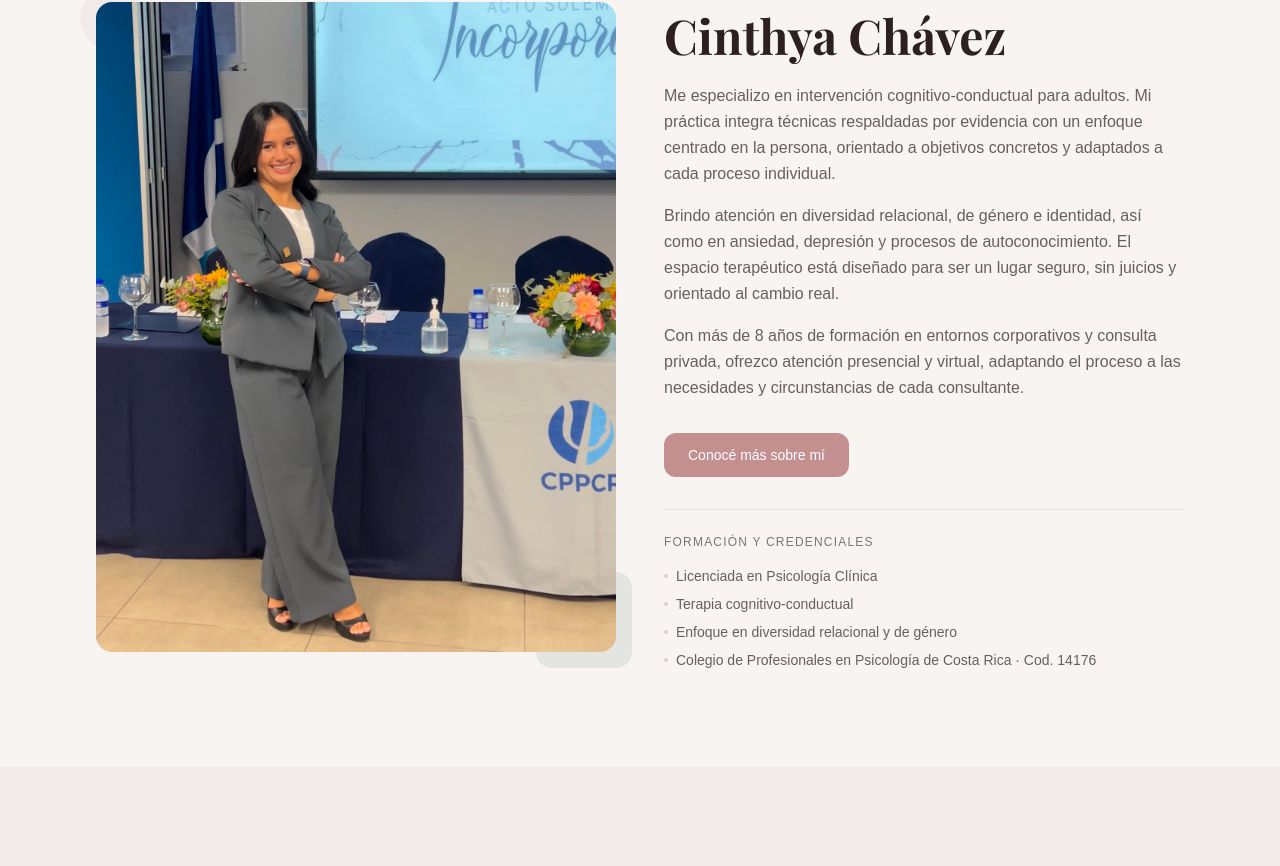
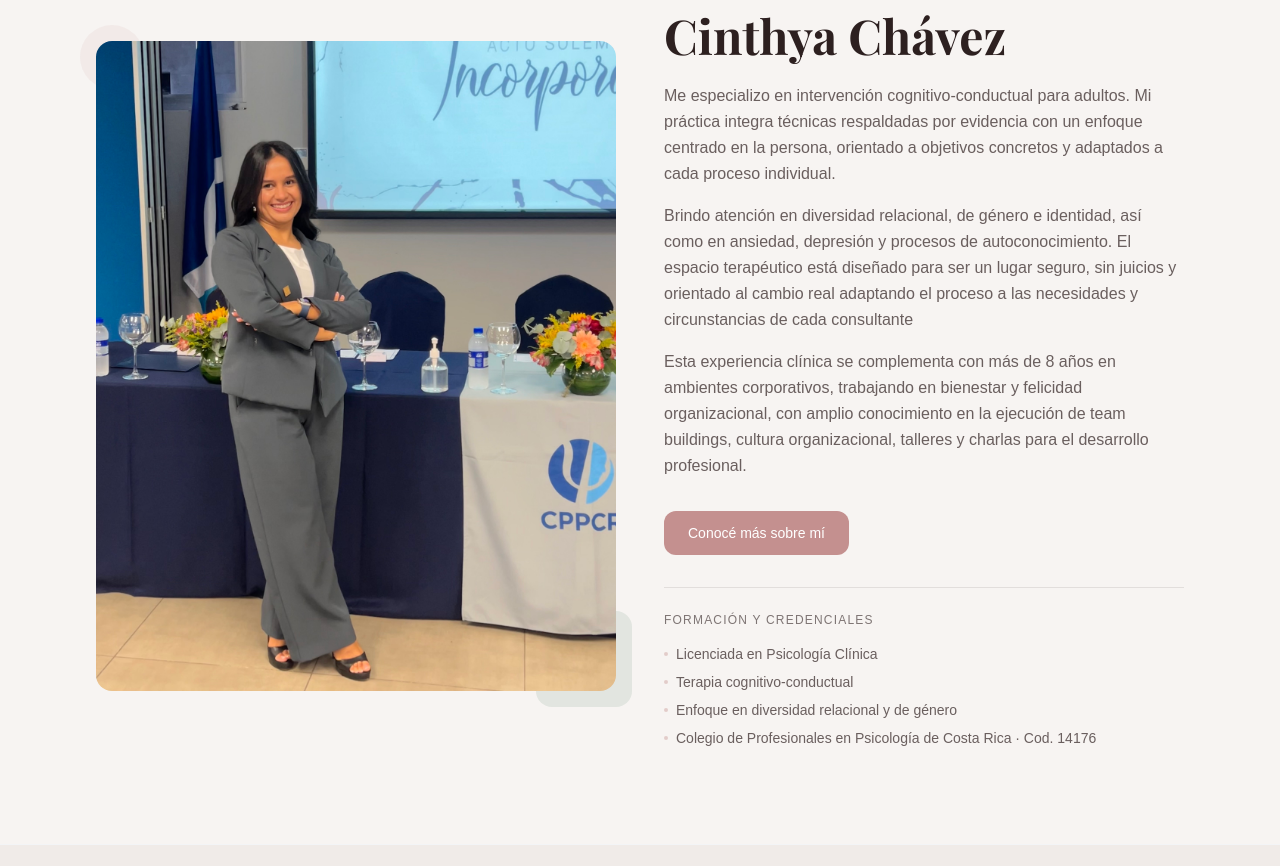
Before and after one commit to DannyV1992/sinapsis, a Next.js app: page / in a window 1280 px wide. Shown: the part 914-1780 px from the top of the page. Built offline with nearby package versions, Linux system fonts and the light colour scheme; no server answers; a web font is replaced by a local one.

Commit message:
About me

```diff
--- a/src/components/AboutSection.tsx
+++ b/src/components/AboutSection.tsx
@@ -43,12 +43,14 @@ export default function AboutSection() {
                 Brindo atención en diversidad relacional, de género e identidad,
                 así como en ansiedad, depresión y procesos de autoconocimiento.
                 El espacio terapéutico está diseñado para ser un lugar seguro,
-                sin juicios y orientado al cambio real.
+                sin juicios y orientado al cambio real adaptando el proceso a las
+                necesidades y circunstancias de cada consultante
               </p>
               <p className="text-foreground/70 leading-relaxed mb-8">
-                Con más de 8 años de formación en entornos corporativos y consulta privada, ofrezco
-                atención presencial y virtual, adaptando el proceso a las
-                necesidades y circunstancias de cada consultante.
+                Esta experiencia clínica se complementa con más de 8 años en ambientes corporativos,
+                trabajando en bienestar y felicidad organizacional, con amplio conocimiento en la
+                ejecución de team buildings, cultura organizacional, talleres y charlas para el
+                desarrollo profesional.
               </p>
               <Link
                 href="/sobre-mi"
```
Also changed, not shown: 1 other file (tests, documents, lock files or other folders).
